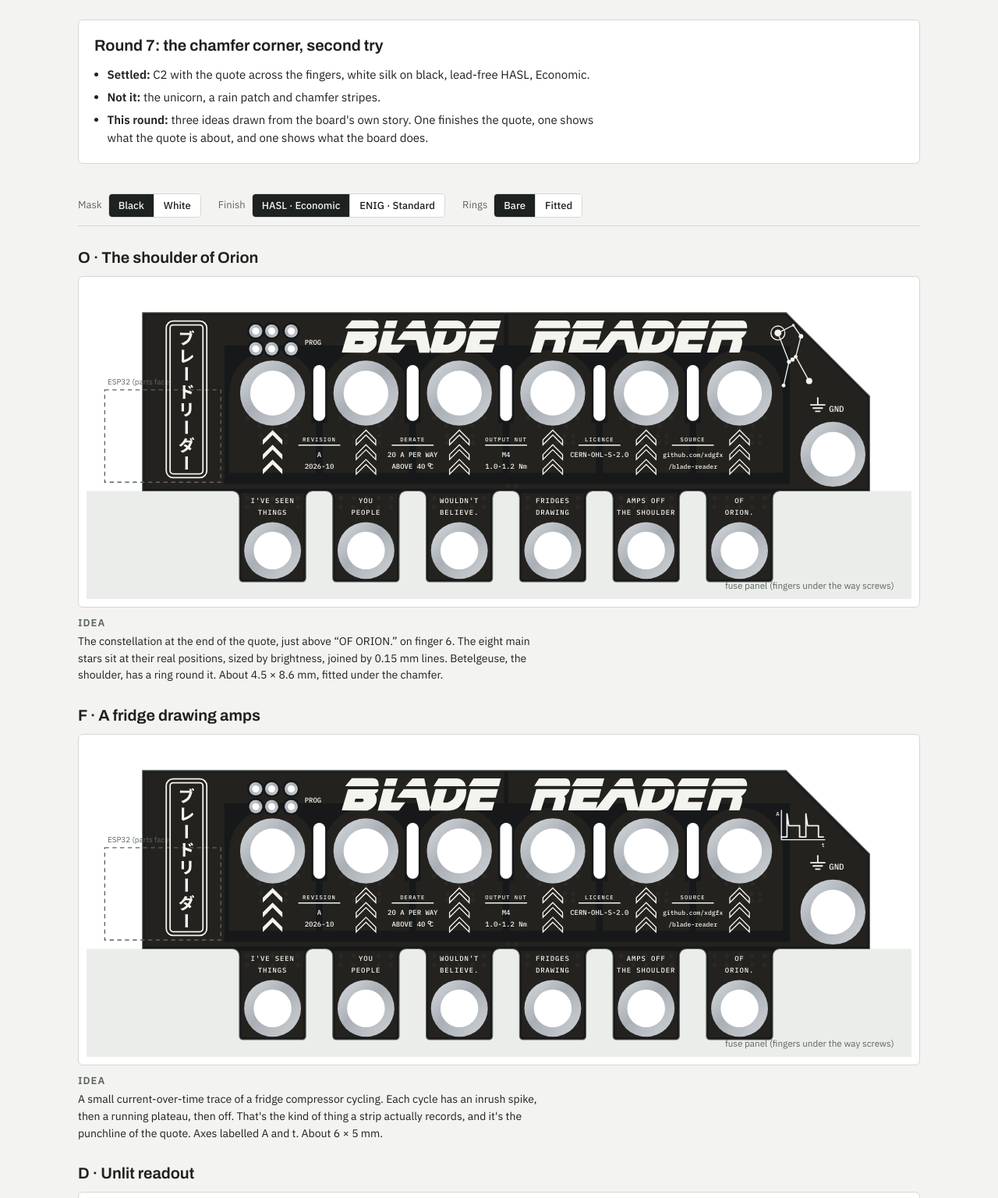
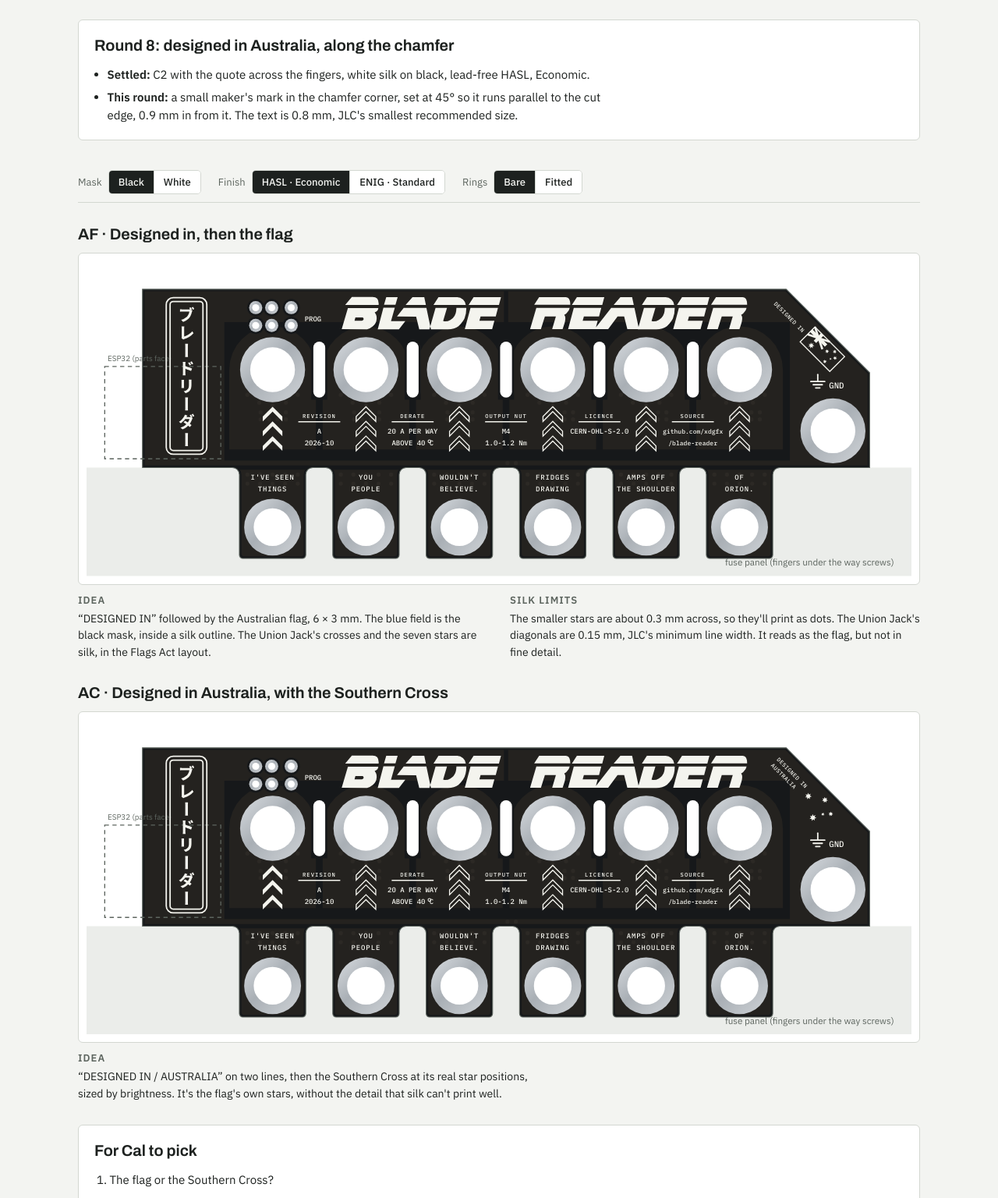
Before and after one commit to XDGFX/blade-reader, a website: page board/prototype-silkscreen/silkscreen-concepts.html in a window 1280 px wide. Shown: the part 102-1638 px from the top of the page at 78% size. Drawn offline with Linux system fonts and the light colour scheme.

Commit message:
Prototype round 8: designed-in-Australia mark along the chamfer
Co-Authored-By: Claude Opus 5.5 <noreply@anthropic.com>

```diff
--- a/board/prototype-silkscreen/build.mjs
+++ b/board/prototype-silkscreen/build.mjs
@@ -2,7 +2,7 @@
 import fs from "fs"
 const r = f => fs.readFileSync(f, "utf8")
 const tpl = r("template.html")
-const head = tpl.slice(0, tpl.indexOf('<section class="summary">')).replace("PROTOTYPE · issue #24", "PROTOTYPE · round 7 · issue #24")
+const head = tpl.slice(0, tpl.indexOf('<section class="summary">')).replace("PROTOTYPE · issue #24", "PROTOTYPE · round 8 · issue #24")
 const scr = tpl.slice(tpl.indexOf("<script>"), tpl.indexOf("const CONCEPTS = {"))
 const tail = tpl.slice(tpl.indexOf("function render() {"))
 let out = '<meta charset="utf-8">\n' + head + r("v2-body.html") + scr + r("v2-concepts.js") + tail
--- a/board/prototype-silkscreen/silkscreen-concepts.html
+++ b/board/prototype-silkscreen/silkscreen-concepts.html
@@ -47,16 +47,15 @@ code { font: 13px var(--f-mono); }
 
 <div class="wrap">
   <header style="display:grid;gap:8px">
-    <span class="eyebrow">PROTOTYPE · round 7 · issue #24 · ring face, seen from above · 104 × 25.5 mm · rendered from board/dist circuit.json</span>
+    <span class="eyebrow">PROTOTYPE · round 8 · issue #24 · ring face, seen from above · 104 × 25.5 mm · rendered from board/dist circuit.json</span>
     <h1>Ring-face silkscreen concepts</h1>
   </header>
 
   <section class="summary">
-    <h2>Round 7: the chamfer corner, second try</h2>
+    <h2>Round 8: designed in Australia, along the chamfer</h2>
     <ul>
       <li><strong>Settled:</strong> C2 with the quote across the fingers, white silk on black, lead-free HASL, Economic.</li>
-      <li><strong>Not it:</strong> the unicorn, a rain patch and chamfer stripes.</li>
-      <li><strong>This round:</strong> three ideas drawn from the board's own story. One finishes the quote, one shows what the quote is about, and one shows what the board does.</li>
+      <li><strong>This round:</strong> a small maker's mark in the chamfer corner, set at 45° so it runs parallel to the cut edge, 0.9 mm in from it. The text is 0.8 mm, JLC's smallest recommended size.</li>
     </ul>
   </section>
 
@@ -67,33 +66,26 @@ code { font: 13px var(--f-mono); }
   </div>
 
   <section class="concept">
-    <h2>O · The shoulder of Orion</h2>
-    <div class="board" id="O"></div>
+    <h2>AF · Designed in, then the flag</h2>
+    <div class="board" id="AF"></div>
     <div class="notes">
-      <div><h3>Idea</h3><p>The constellation at the end of the quote, just above “OF ORION.” on finger 6. The eight main stars sit at their real positions, sized by brightness, joined by 0.15 mm lines. Betelgeuse, the shoulder, has a ring round it. About 4.5 × 8.6 mm, fitted under the chamfer.</p></div>
+      <div><h3>Idea</h3><p>“DESIGNED IN” followed by the Australian flag, 6 × 3 mm. The blue field is the black mask, inside a silk outline. The Union Jack's crosses and the seven stars are silk, in the Flags Act layout.</p></div>
+      <div><h3>Silk limits</h3><p>The smaller stars are about 0.3 mm across, so they'll print as dots. The Union Jack's diagonals are 0.15 mm, JLC's minimum line width. It reads as the flag, but not in fine detail.</p></div>
     </div>
   </section>
 
   <section class="concept">
-    <h2>F · A fridge drawing amps</h2>
-    <div class="board" id="F"></div>
+    <h2>AC · Designed in Australia, with the Southern Cross</h2>
+    <div class="board" id="AC"></div>
     <div class="notes">
-      <div><h3>Idea</h3><p>A small current-over-time trace of a fridge compressor cycling. Each cycle has an inrush spike, then a running plateau, then off. That's the kind of thing a strip actually records, and it's the punchline of the quote. Axes labelled A and t. About 6 × 5 mm.</p></div>
-    </div>
-  </section>
-
-  <section class="concept">
-    <h2>D · Unlit readout</h2>
-    <div class="board" id="D"></div>
-    <div class="notes">
-      <div><h3>Idea</h3><p>A three-digit seven-segment display with every segment drawn, reading 88.8 A, like the per-way displays in the banner. It shows what the board does at a glance. About 7.2 × 3.2 mm.</p></div>
+      <div><h3>Idea</h3><p>“DESIGNED IN / AUSTRALIA” on two lines, then the Southern Cross at its real star positions, sized by brightness. It's the flag's own stars, without the detail that silk can't print well.</p></div>
     </div>
   </section>
 
   <section class="summary questions">
     <h2>For Cal to pick</h2>
     <ol>
-      <li>Orion, the fridge trace, the readout, or still none of these?</li>
+      <li>The flag or the Southern Cross?</li>
     </ol>
   </section>
 </div>
@@ -319,10 +311,41 @@ function readout(ox, oy) {
     ${t(ox + 6.9, oy + 2.7, 1.0, "A", { a: "end" })}`;
 }
 
+// An n-pointed star, outer radius r, inner radius r·q, one point straight up.
+const star = (cx, cy, r, n = 7, q = .45) => `<polygon points="${Array.from({ length: 2 * n }, (_, i) => {
+  const a = Math.PI * i / n - Math.PI / 2, rr = i % 2 ? r * q : r;
+  return `${(cx + rr * Math.cos(a)).toFixed(3)},${(cy + rr * Math.sin(a)).toFixed(3)}`; }).join(" ")}" fill="var(--silk)"/>`;
+
+// The Australian flag at length L (2:1), top-left at (ox, oy). The field is mask; the Union Jack's
+// crosses and the stars are silk. Star positions follow the Flags Act layout.
+function flag(ox, oy, L) {
+  const H = L / 2, cw = L / 2, ch = H / 2, s = v => v.toFixed(3);
+  const P = (fx, fy) => [ox + fx * L, oy + fy * H];
+  const sc = [[3 / 4, 5 / 6, 1 / 14], [3 / 4, 1 / 6, 1 / 14], [0.6153, 0.4167, 1 / 14], [0.8634, 0.3708, 1 / 14], [0.7998, 0.5521, 1 / 24]];
+  return `<rect x="${s(ox)}" y="${s(oy)}" width="${s(L)}" height="${s(H)}" fill="none" stroke="var(--silk)" stroke-width=".15"/>
+    <g stroke="var(--silk)" stroke-linecap="butt">
+      <line x1="${s(ox)}" y1="${s(oy)}" x2="${s(ox + cw)}" y2="${s(oy + ch)}" stroke-width="${s(ch * .2)}"/>
+      <line x1="${s(ox + cw)}" y1="${s(oy)}" x2="${s(ox)}" y2="${s(oy + ch)}" stroke-width="${s(ch * .2)}"/>
+      <line x1="${s(ox + cw / 2)}" y1="${s(oy)}" x2="${s(ox + cw / 2)}" y2="${s(oy + ch)}" stroke-width="${s(ch * .33)}"/>
+      <line x1="${s(ox)}" y1="${s(oy + ch / 2)}" x2="${s(ox + cw)}" y2="${s(oy + ch / 2)}" stroke-width="${s(ch * .33)}"/>
+    </g>
+    ${star(...P(.25, .75), H * .15)}
+    ${sc.map(([fx, fy, d], i) => star(...P(fx, fy), H * d * 1.4, i === 4 ? 5 : 7)).join("")}`;
+}
+
+// The Southern Cross as seen in the sky: RA, Dec, silk radius.
+const CRUX = { gacrux: [187.79, -57.11, .36], acrux: [186.65, -63.10, .42], mimosa: [191.93, -59.69, .4],
+  imai: [183.79, -58.75, .28], ginan: [185.34, -60.40, .2] };
+const crux = (ox, oy, k) => Object.values(CRUX).map(([ra, dec, r]) =>
+  star(ox + (191.93 - ra) * k, oy + (-57.11 - dec) * k, r * 1.2, 7, .5)).join("");
+
+// A block laid along the chamfer: local x runs down the chamfer, local y into the board. Its
+// origin is 0.9 mm in from the chamfer, where the chamfer is y = x − 92.08.
+const alongChamfer = (x0, body) => `<g transform="translate(${x0} ${(x0 - 92.08 + .9 * Math.SQRT2).toFixed(3)}) rotate(45)">${body}</g>`;
+
 const CONCEPTS = {
-  O: () => C2() + fingers() + orion(90.9, 1.8, .44),
-  F: () => C2() + fingers() + fridge(91.4, 5.9),
-  D: () => C2() + fingers() + readout(90.9, 7.4),
+  AF: () => C2() + fingers() + alongChamfer(91.6, t(0, 1.9, .8, "DESIGNED IN", { ls: .05 }) + flag(6.5, 0, 6.0)),
+  AC: () => C2() + fingers() + alongChamfer(91.6, t(0, 1.3, .8, "DESIGNED IN", { ls: .05 }) + t(0, 2.5, .8, "AUSTRALIA", { ls: .05 }) + crux(6.9, .45, .5)),
 };
 
 function render() {
```
Also changed, not shown: board/prototype-silkscreen/v2-body.html (+10 -18 lines), board/prototype-silkscreen/v2-concepts.js (+34 -3 lines).
